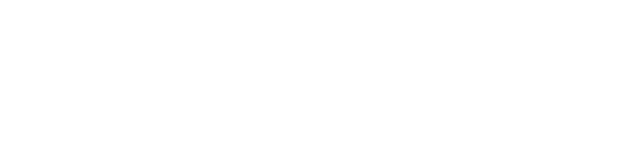
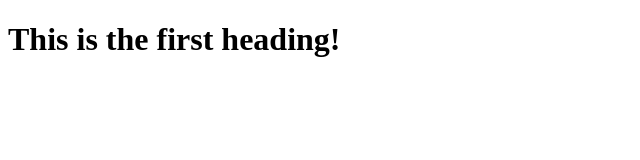
Before and after one commit to ShreejanaShrestha/pythonClassActivity, a plain HTML site: page index.html in a window 1280 px wide. Shown: the whole page, without its empty margins (0-640 px from the left). Drawn offline with Linux system fonts and the light colour scheme.

Commit message:
Added heading to document

```diff
--- a/index.html
+++ b/index.html
@@ -6,6 +6,6 @@
     <title>Document</title>
 </head>
 <body>
-
+    <h1>This is the first heading!</h1>
 </body>
 </html>
```
